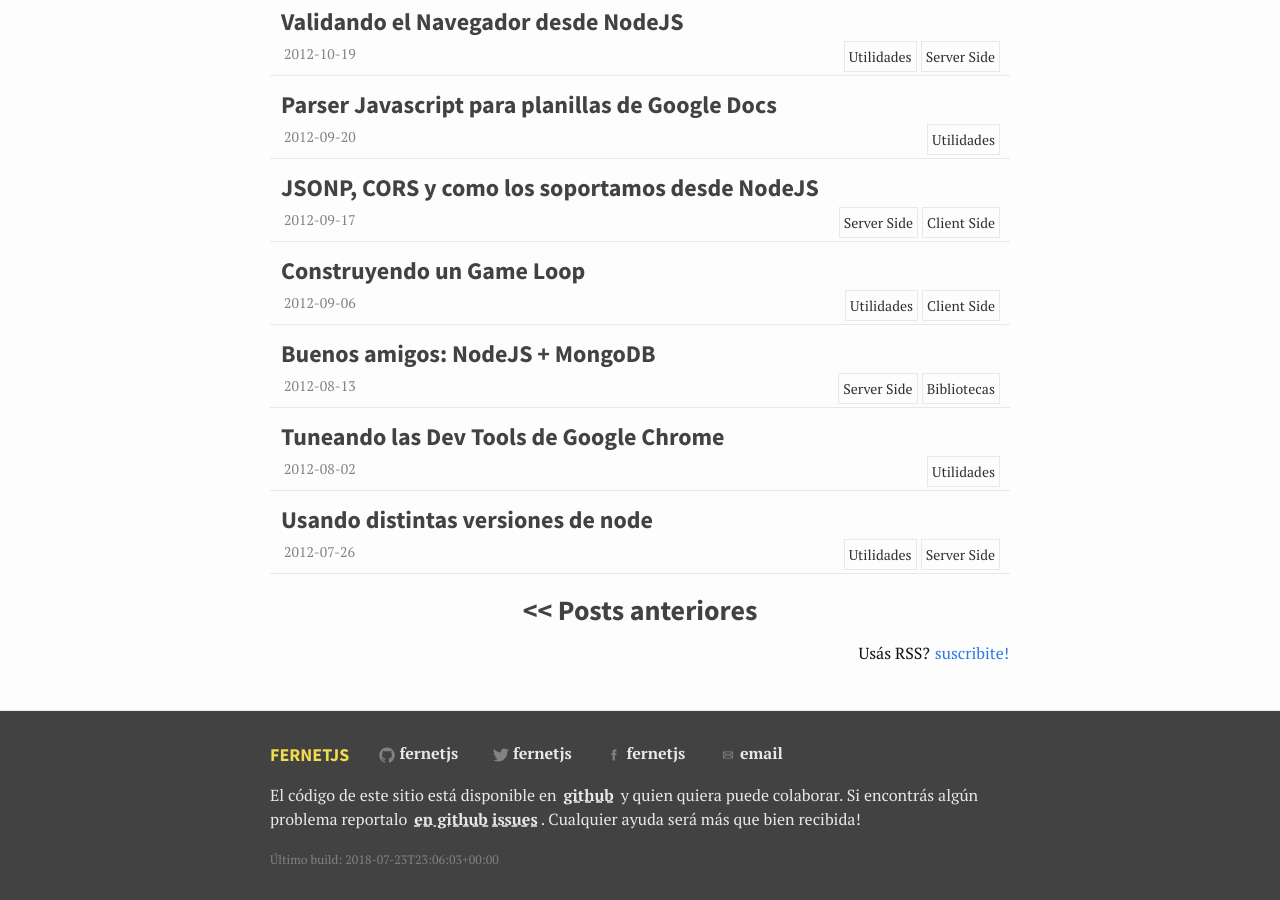
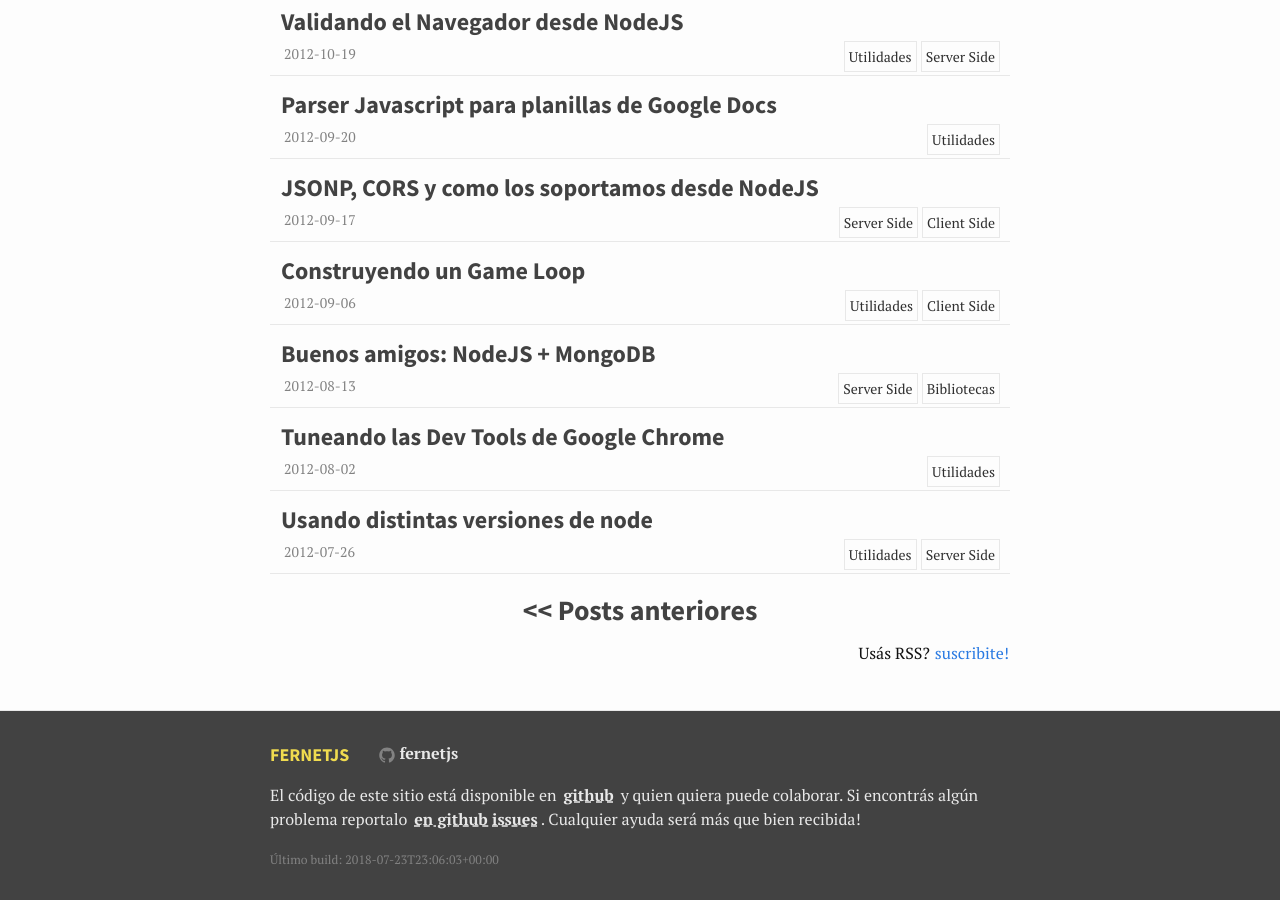
Before and after one commit to fernetjs/fernetjs.github.io, a Jekyll site: the page built from index.html, in a window 1280 px wide and 900 px high, scrolled down 2112 px. Built offline with Jekyll 4.4.1, drawn with Linux system fonts in a browser that asks for light colours; the list of posts is cut into pages by our own code; part of the change alters nothing that is shown.

Commit message:
Comentando settings de social media y lsi

```diff
--- a/_config.yml
+++ b/_config.yml
@@ -1,16 +1,16 @@
 # Site settings
 title: fernetjs
 name: fernetjs
-email: equipo@fernetjs.com
+#email: equipo@fernetjs.com
 description: fernet + javascript
 baseurl: "" # the subpath of your site, e.g. /blog/
 url: "https://fernetjs.github.io" # the base hostname & protocol for your site
 permalink: /:year/:month/:title/
-twitter_username: fernetjs
+#twitter_username: fernetjs
 github_username:  fernetjs
-facebook_username: fernetjs
+#facebook_username: fernetjs
 #safe: true # prevents sitemap from working?
-lsi: false
+#lsi: false
 paginate: 30
 paginate_path: "/pagina/:num"
 google_analytics: UA-26473955-1
```
